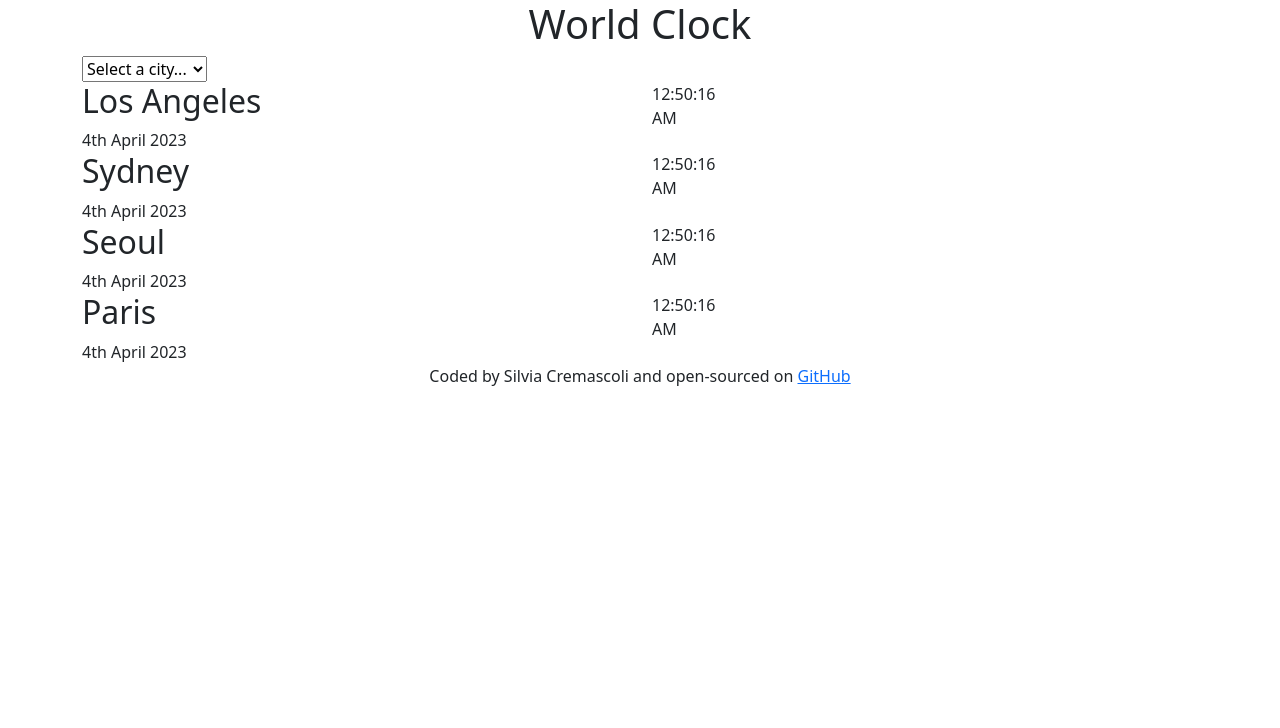
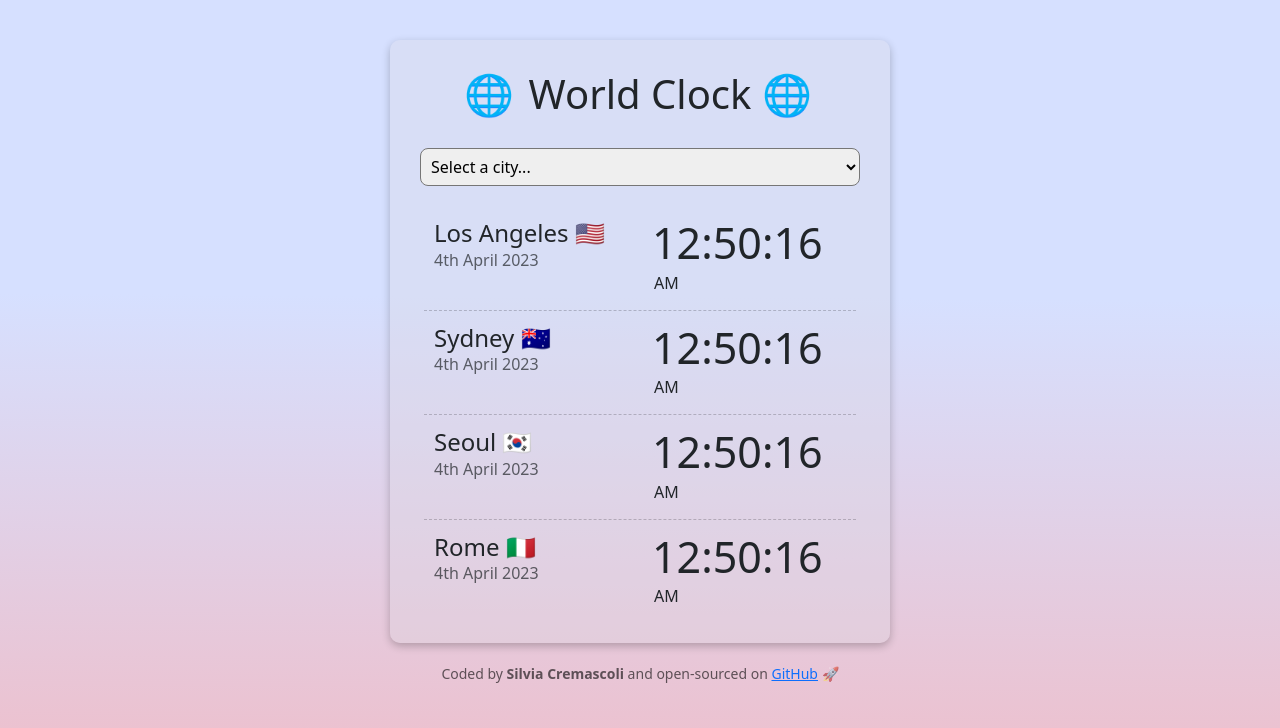
Before and after one commit to silviacremascoli/world-clock, a plain HTML site: page index.html in a window 1280 px wide. Drawn offline with nearby package versions, Linux system fonts and the light colour scheme.

Commit message:
Added CSS, new city names and emojis

```diff
--- a/index.html
+++ b/index.html
@@ -13,65 +13,65 @@
       crossorigin="anonymous"
     />
     <link rel="stylesheet" href="src/styles.css" />
-    <title>⌚ World Clock by Silvia Cremascoli ⌚</title>
+    <title>🕒 World Clock by Silvia Cremascoli 🕒</title>
   </head>
   <body>
     <div class="container">
-      <h1>World Clock</h1>
+      <h1>🌐  World Clock 🌐 </h1>
       <select id="cities">
         <option value="">Select a city...</option>
-        <option value="">San Francisco</option>
-        <option value="">Tokyo</option>
-        <option value="">Wellington</option>
-        <option value=""></option>
+        <option value="">Current location 📍</option>
+        <option value="">Buenos Aires 🇦🇷 </option>
+        <option value="">Tokyo 🇯🇵 </option>
+        <option value="">Wellington 🇳🇿 </option>
       </select>
-
       <div class="row">
-        <div class="col-6">
-          <h2>Los Angeles</h2>
+        <div class="col-6 city">
+          <h2>Los Angeles 🇺🇸</h2>
           <div class="date">4th April 2023</div>
         </div>
         <div class="col-6">
-          <div class="time">12:50:16</div>
-          <div class="time-reference">AM</div>
+          <span class="time">12:50:16</span>
+          <small class="time-reference">AM</small>
         </div>
       </div>
       <div class="row">
-        <div class="col-6">
-          <h2>Sydney</h2>
+        <div class="col-6 city">
+          <h2>Sydney 🇦🇺</h2>
           <div class="date">4th April 2023</div>
         </div>
         <div class="col-6">
-          <div class="time">12:50:16</div>
-          <div class="time-reference">AM</div>
+          <span class="time">12:50:16</span>
+          <small class="time-reference">AM</small>
         </div>
       </div>
       <div class="row">
-        <div class="col-6">
-          <h2>Seoul</h2>
+        <div class="col-6 city">
+          <h2>Seoul 🇰🇷</h2>
           <div class="date">4th April 2023</div>
         </div>
         <div class="col-6">
-          <div class="time">12:50:16</div>
-          <div class="time-reference">AM</div>
+          <span class="time">12:50:16</span>
+          <small class="time-reference">AM</small>
         </div>
       </div>
       <div class="row">
-        <div class="col-6">
-          <h2>Paris</h2>
+        <div class="col-6 city">
+          <h2>Rome 🇮🇹</h2>
           <div class="date">4th April 2023</div>
         </div>
         <div class="col-6">
-          <div class="time">12:50:16</div>
-          <div class="time-reference">AM</div>
+          <span class="time">12:50:16</span>
+          <small class="time-reference">AM</small>
         </div>
       </div>
     </div>
     <footer>
-      Coded by Silvia Cremascoli and open-sourced on
+      Coded by <strong>Silvia Cremascoli</strong> and open-sourced on
       <a href="https://github.com/silviacremascoli/world-clock" target="_blank"
         >GitHub</a
       >
+      🚀
     </footer>
     <script src="src/index.js"></script>
   </body>
--- a/src/styles.css
+++ b/src/styles.css
@@ -1,4 +1,72 @@
-h1,
+body {
+  background: linear-gradient(
+    180.3deg,
+    rgb(214, 224, 255) 37.2%,
+    rgb(254, 168, 168) 137.3%
+  );
+  background-attachment: fixed;
+}
+
+h1 {
+  text-align: center;
+  font-size: 40px;
+  margin-bottom: 30px;
+}
+
+h2 {
+  margin: 0;
+  font-size: 24px;
+}
+
+select {
+  display: block;
+  width: 100%;
+  padding: 6px;
+  border-radius: 8px;
+  font-size: 16px;
+  margin-bottom: 20px;
+}
 footer {
   text-align: center;
+  font-size: 14px;
+  color: rgba(0, 0, 0, 0.6);
 }
+
+.date {
+  opacity: 0.7;
+}
+
+.container {
+  max-width: 500px;
+  margin: 40px auto 20px auto;
+  background: #dbd8e350;
+  padding: 30px 30px 20px 30px;
+  box-shadow: rgba(0, 0, 0, 0.24) 0px 3px 8px;
+  border-radius: 10px;
+}
+
+.time {
+  font-size: 43px;
+}
+.time-reference {
+  font-size: 16px;
+  position: relative;
+  top: -5px;
+  padding-left: 2px;
+  font-weight: 500;
+}
+
+.city {
+  padding: 8px 10px;
+}
+
+.row {
+  margin: 0 4px;
+  padding-bottom: 10px;
+  padding-top: 5px;
+  border-bottom: 1px dashed rgba(0, 0, 0, 0.2);
+}
+
+.row:last-child {
+  border: none;
+}
```
